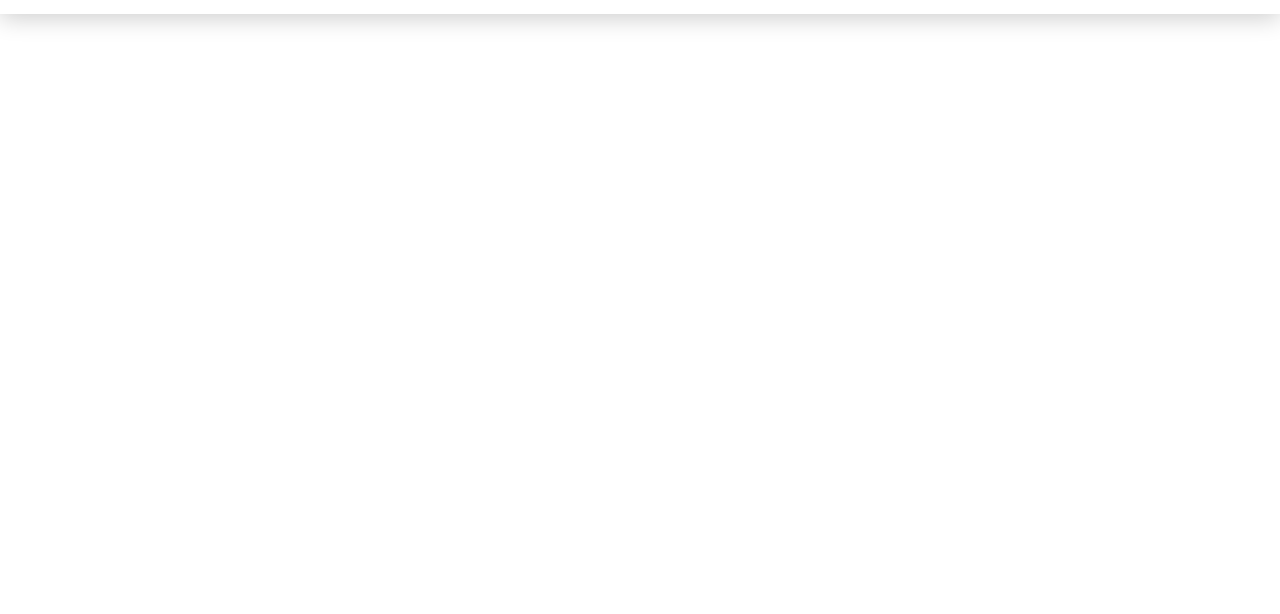
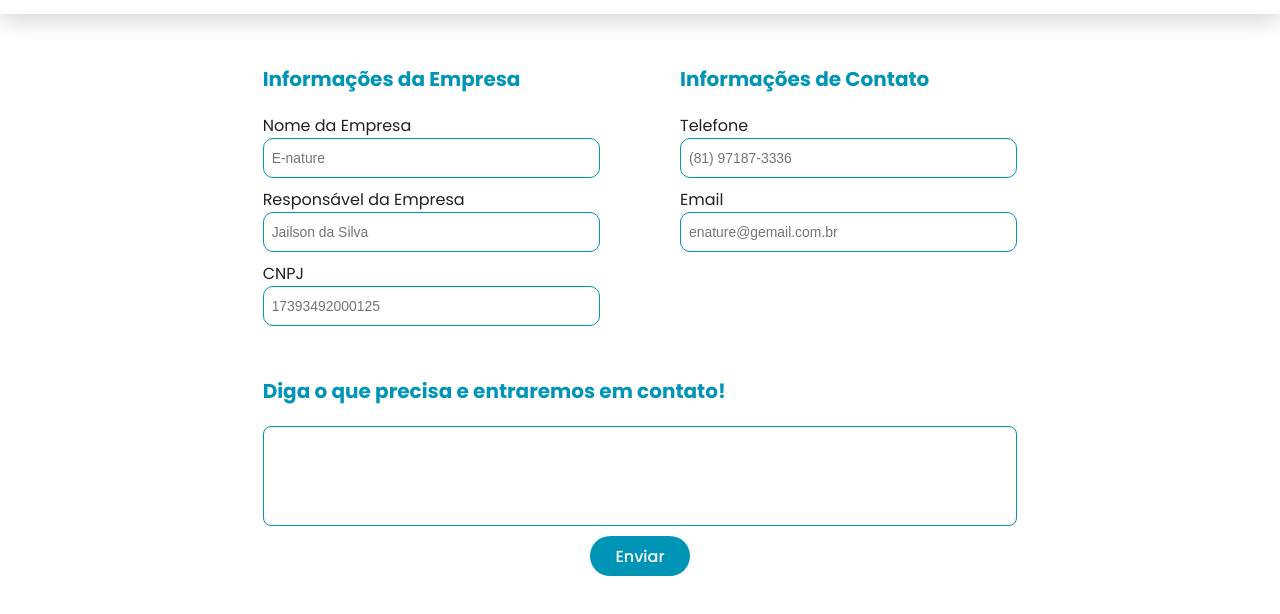
Before and after one commit to RonaldDSC/Sociavision, a website built with Vite: page src/pages/convenio/index.html in a window 1280 px wide. Shown: the part 56-670 px from the top of the page. Built offline with nearby package versions, Linux system fonts and the light colour scheme; some packages are replaced by stand-ins of ours; no server answers; a web font is replaced by a local one.

Commit message:
feat: adicionando tela de convênio

```diff
--- a/src/pages/atualizandoHrefs.ts
+++ b/src/pages/atualizandoHrefs.ts
@@ -61,6 +61,8 @@ export const atualizaHrefs = () => {
   const video = document.getElementById("meuVideo") as HTMLVideoElement;
   if (video) {
     video.src = videoSrc;
+    video.autoplay = true;
+    video.muted = true;
   }
 
   const serv = document.getElementsByClassName("box-serv")[0].getElementsByTagName("img")
--- a/src/pages/convenio/index.html
+++ b/src/pages/convenio/index.html
@@ -1,12 +1,55 @@
 <!DOCTYPE html>
 <html lang="pt-br">
-<head>
-    <meta charset="UTF-8">
-    <meta name="viewport" content="width=device-width, initial-scale=1.0">
-    <title>Document</title>
-</head>
-<body class="coluna expandido">
+    <head>
+        <meta charset="UTF-8" />
+        <meta name="viewport" content="width=device-width, initial-scale=1.0" />
+        <title>Convênio</title>
+    </head>
+    <body class="coluna expandido">
+        <section class="convenio">
+            <div class="box">
+                <div class="box-info-empresa">
+                    <div>
+                        <h5>Informações da Empresa</h5>
+                    </div>
+                    <div>
+                        <label for="nomeEmpresa">Nome da Empresa</label>
+                        <input type="text" name="nome" id="NomeEmpresa" placeholder="E-nature" readonly />
+                    </div>
+                    <div>
+                        <label for="nomeResponsável ">Responsável da Empresa</label>
+                        <input type="text" name="Responsável" id="nomeResponsável " placeholder="Jailson da Silva" readonly />
+                    </div>
+                    <div>
+                        <label for="cnpj">CNPJ</label>
+                        <input type="text" name="CNPJ" id="cnpj" placeholder="17393492000125" readonly />
+                    </div>
+                </div>
 
-    <script type="module" src="script.js"></script>
-</body>
+                <div class="box-cont-empresa">
+                    <div>
+                        <h5>Informações de Contato</h5>
+                    </div>
+                    <div>
+                        <label for="Telefone">Telefone</label>
+                        <input type="text" name="tel" id="Telefone" placeholder="(81) 97187-3336" readonly />
+                    </div>
+                    <div>
+                        <label for="emailEmpresa">Email</label>
+                        <input type="Email" name="Email" id="emailEmpresa" placeholder="enature@gemail.com.br" readonly />
+                    </div>
+                </div>
+            </div>
+
+            <div class="box2">
+                <h5>Diga o que precisa e entraremos em contato! </h5>
+                <label for="msg"></label>
+                <textarea id="msg" placeholder="Digite aqui...">
+                </textarea>
+                <button class="btn">Enviar</button>
+            </div>
+        </section>
+
+        <script type="module" src="script.js"></script>
+    </body>
 </html>
--- a/src/pages/convenio/styles.css
+++ b/src/pages/convenio/styles.css
@@ -4,3 +4,120 @@
     box-sizing: border-box;
     scroll-behavior: smooth;
 }
+body {
+}
+
+input {
+    width: 100%;
+    height: 40px !important;
+    margin-bottom: 10px;
+    border: 1px solid #0095b7 !important;
+}
+
+h5 {
+    color: #0095b7;
+    font-size: 20px;
+    font-weight: 700;
+    margin-bottom: 20px;
+
+}
+
+.box {
+    display: flex;
+    flex-direction: column;
+    margin-top: 50px;
+}
+
+.box-info-empresa {
+    width: 100%;
+    margin-right: 50px;
+}
+
+.box-cont-empresa {
+    width: 100%;
+}
+
+.box-cont-empresa h5 {
+    margin-top: 20px;
+}
+
+textarea {
+    width: 100%;
+    height: 100px;
+    border: 1px solid #0095b7;
+    border-radius: 8px;
+    padding: 10px;
+}
+
+.box2 {
+    display: flex;
+    flex-direction: column;
+}
+
+.box2 h5 {
+    margin-top: 40px;
+}
+
+.btn {
+    width: 100px;
+    height: 40px;
+    margin-top: 10px;
+    background-color: #0095b7;
+    color: #fff;
+    border: none;
+    position: relative;
+    margin-left: auto;
+    margin-right: auto;
+    display: flex;
+    justify-content: center;
+    align-items: center;
+    margin-bottom: 50px;
+}
+
+.btn:hover {
+    color: #fff;
+    background-color: #007b97;
+    transition: 0.3s;
+}
+
+.btn:active {
+    transform: scale(0.95);
+    transition: 0.3s;
+}
+
+.btn:focus {
+    outline: none;
+}
+
+.space {
+    margin-bottom: 20px;
+}
+
+@media screen and (min-width: 992px) {
+    .box {
+        display: flex;
+        flex-direction: row;
+    }
+
+    .box-info-empresa {
+        width: 50%;
+        margin-right: 20px;
+        margin-right: 5em;
+    }
+
+    .box-cont-empresa {
+        width: 50%;
+    }
+
+    .box-cont-empresa h5 {
+        margin-top: 0;
+    }
+
+    .btn {
+        margin-bottom: 0;
+    }
+
+    textarea {
+        margin-bottom: 0;
+    }
+}
--- a/src/pages/main.css
+++ b/src/pages/main.css
@@ -16,9 +16,6 @@
     --fonte-titulo: "Raleway", sans-serif;
     --fonte-texto: "Poppins", sans-serif;
 }
-
-
-
 
 /* BANNER */
 .banner {
```
Also changed, not shown: src/pages/index.html (+2 -2 lines), src/pages/main.js (line endings or trailing spaces).
